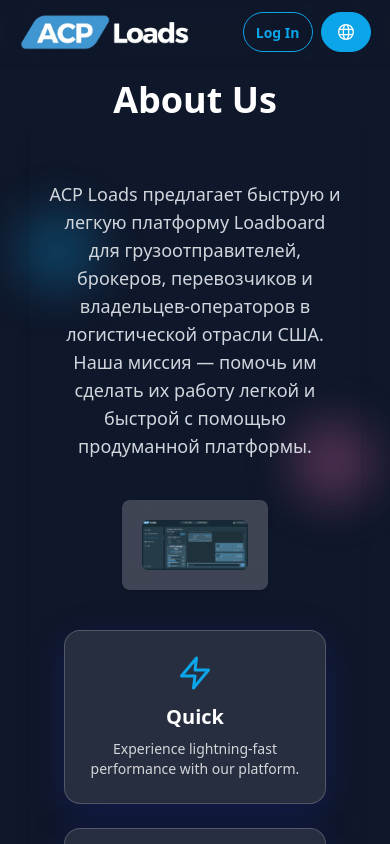
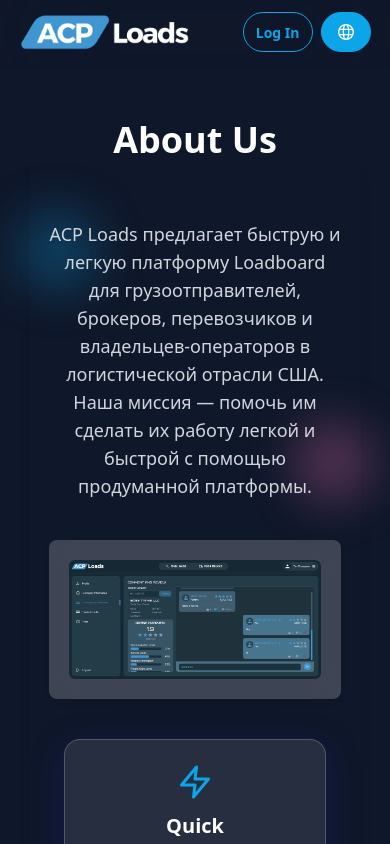
Before and after one commit to abubakirilhomov/acpload, a React (Vite) app: page /about-us in a window 390 px wide. Shown: the top 844 px of the page. Built offline with nearby package versions, Linux system fonts and the light colour scheme.

Commit message:
asadsada

```diff
--- a/src/pages/About-Us/AboutUs.jsx
+++ b/src/pages/About-Us/AboutUs.jsx
@@ -8,7 +8,7 @@
 
 const AboutUs = () => {
   return (
-    <div className="container pb-20 max-w-[85%] mx-auto flex flex-col justify-center items-center min-h-screen">
+    <div className="container pb-20 pt-10 lg:pt-0 max-w-[85%] mx-auto flex flex-col justify-center items-center min-h-screen">
       <Decor/>
       <motion.h1
           initial={{ opacity: 0, y: -20 }}
@@ -41,7 +41,7 @@
           initial={{ opacity: 0, scale: 0.8 }}
           animate={{ opacity: 1, scale: 1 }}
           transition={{ delay: 0.7, duration: 0.6 }}
-          className="p-5 bg-white/20 backdrop-blur-md rounded-lg mx-auto max-w-[50%] shadow-md"
+          className="p-5 bg-white/20 backdrop-blur-md rounded-lg mx-auto lg:max-w-[50%] shadow-md"
         >
           <img src={img} alt="acploads" className="rounded-md" />
         </motion.div>
```
